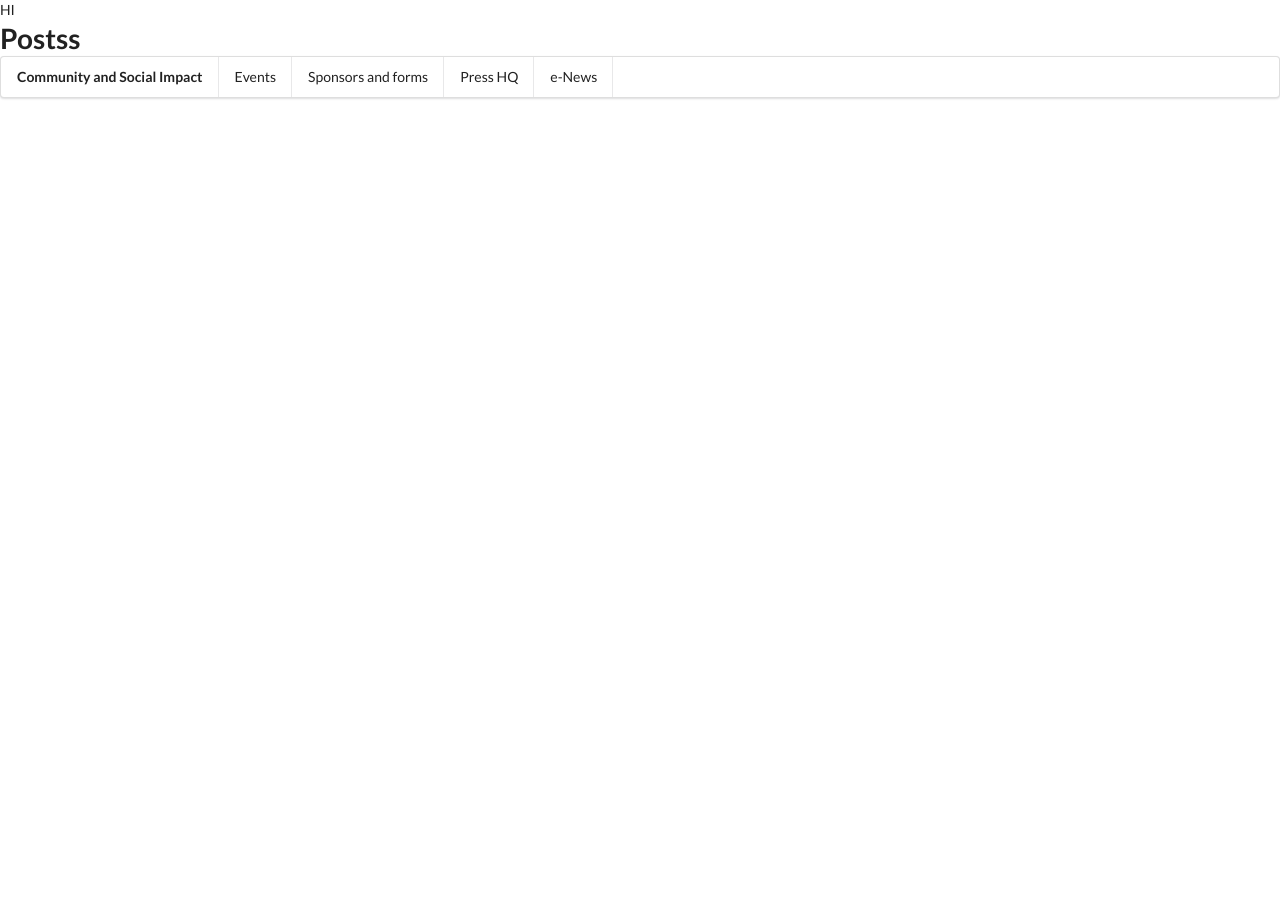
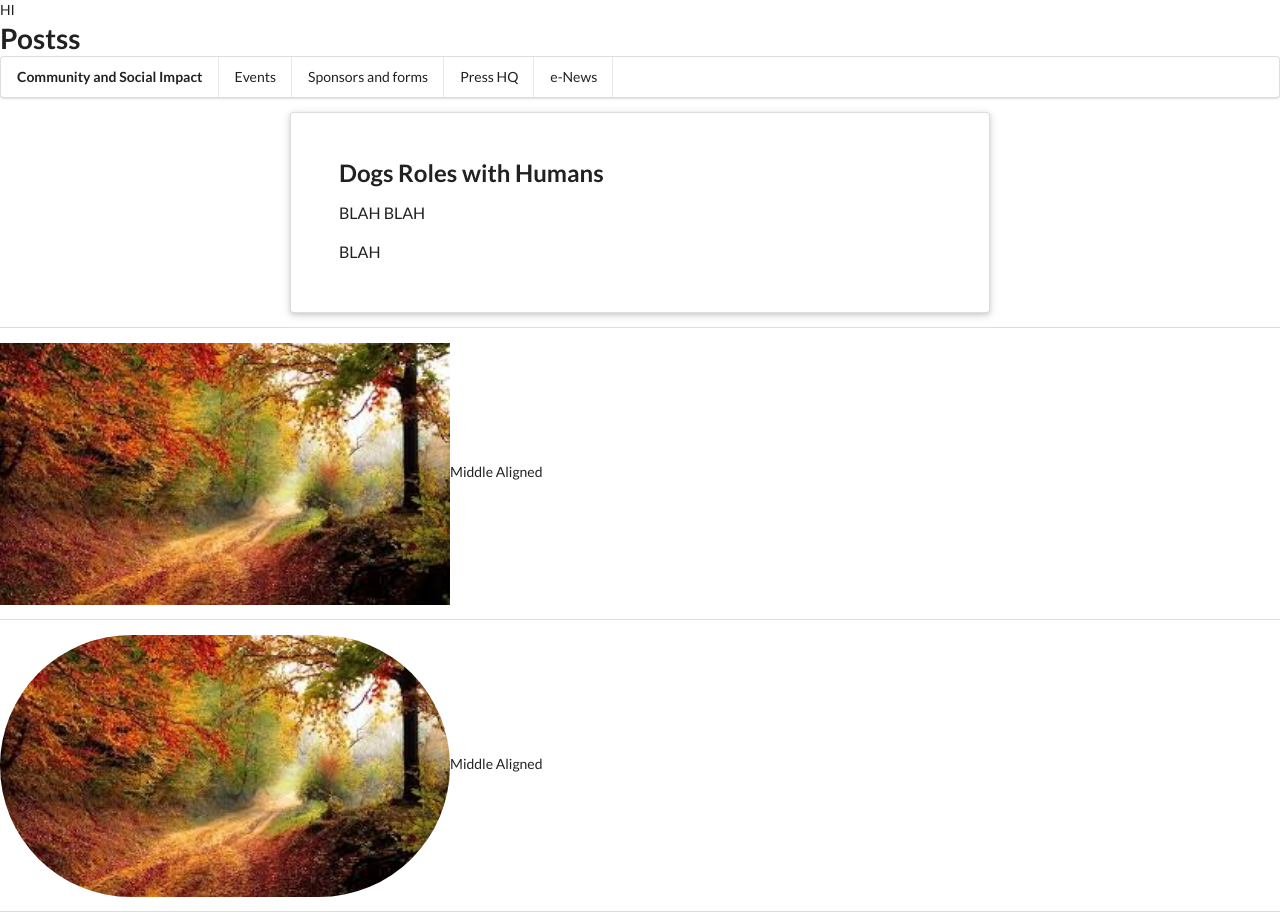
Before and after one commit to pinghsu520/gsm, a React (Create React App) app in the folder gsm/: page / in a window 1280 px wide. Before the commit the page ends 800 px from the top, so only its background shows below. Built offline with nearby package versions, Linux system fonts and the light colour scheme.

Commit message:
push changes

```diff
--- a/gsm/src/components/Menu.js
+++ b/gsm/src/components/Menu.js
@@ -1,5 +1,5 @@
 import React from 'react';
-
+import nat1 from '../images/nature1.jpeg';
 
 class Menu extends React.Component {
 	render() {
@@ -24,7 +24,25 @@ class Menu extends React.Component {
 		  </a>
 		</div>
 
+		<div class="ui raised very padded text container segment">
+		  <h2 class="ui header">Dogs Roles with Humans</h2>
+		  <p>BLAH BLAH</p>
+		  <p>BLAH</p>
+		</div>
+
+
+		<div class="ui divider"></div>
+		<img class="ui middle aligned large image" src={nat1}/>
+		<span>Middle Aligned</span>
+		<div class="ui divider"></div>
+		<img class="ui middle aligned circular large image" src={nat1}/>
+		<span>Middle Aligned</span>
+
+		<div class="ui divider"></div>
+
 	</div>
+
+
 		)
 	}
 }
```
Also changed, not shown: gsm/src/images/nature1.jpeg (added).
